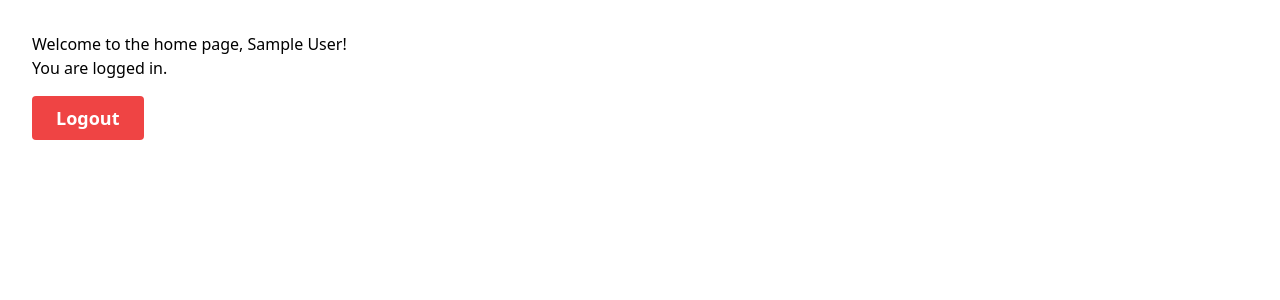
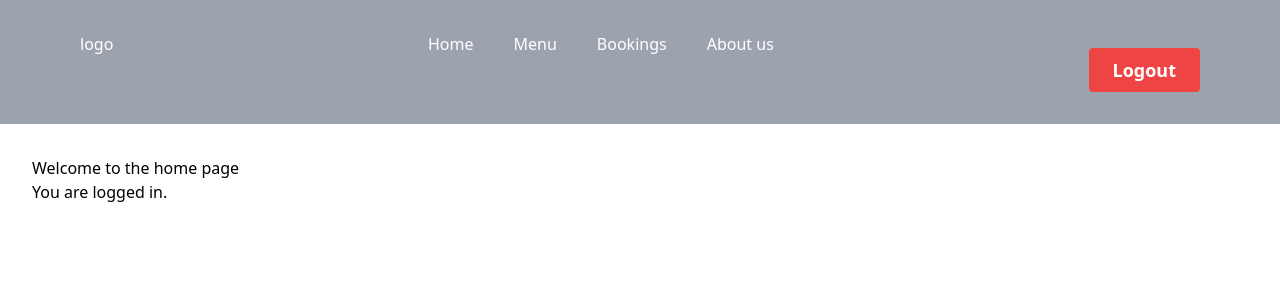
Before and after one commit to mayurpanchal-mindinventory/Restaurant-Management-System, a React (Vite) app in the folder client/: page /Home in a window 1280 px wide. Shown: the top 300 px of the page. Built offline with nearby package versions, Linux system fonts and the light colour scheme; sample sign-in values are in the browser's storage.

Commit message:
working on header section

```diff
--- a/client/src/App.jsx
+++ b/client/src/App.jsx
@@ -10,6 +10,7 @@ import AddRestaurant from "./pages/AddRestaurant";
 import ProtectedRoute, {
   getDashboardRoute,
 } from "./components/auth/ProtectedRoute";
+import HomeLayout from "./components/layout/HomeLayout";
 
 function App() {
   return (
@@ -46,10 +47,12 @@ function App() {
           path="Home"
           element={
             <ProtectedRoute>
-              <Home />
+              <HomeLayout />
             </ProtectedRoute>
           }
-        />
+        >
+          <Route index element={<Home />} />
+        </Route>
 
         <Route path="/dashboard" element={<DashboardRedirect />} />
 
--- /dev/null
+++ b/client/src/components/common/Header.jsx
@@ -0,0 +1,40 @@
+import { useDispatch, useSelector } from "react-redux";
+import { useNavigate } from "react-router-dom";
+import { logout } from "../../slices/authSlice";
+
+function Header(params) {
+  const dispatch = useDispatch();
+  const navigate = useNavigate();
+  const { user } = useSelector((state) => state.auth);
+
+  const handleLogout = () => {
+    dispatch(logout());
+    navigate("/");
+  };
+  return (
+    <>
+      <div className="flex bg-gray-400 text-white px-20 p-8 md:flex-row  justify-between">
+        <div>
+          <h1>logo</h1>
+        </div>
+        <div className="">
+          <ul className="flex flex-row gap-10">
+            <li>Home</li>
+            <li>Menu</li>
+            <li>Bookings</li>
+            <li>About us</li>
+          </ul>
+        </div>
+        <div>
+          <button
+            onClick={handleLogout}
+            className="mt-4 text-white bg-red-500 border-0 py-2 px-6 focus:outline-none hover:bg-red-700 rounded text-lg font-semibold transition duration-200"
+          >
+            Logout
+          </button>
+        </div>
+      </div>
+    </>
+  );
+}
+export default Header;
--- /dev/null
+++ b/client/src/components/layout/HomeLayout.jsx
@@ -0,0 +1,12 @@
+import { Outlet } from "react-router-dom";
+import Header from "../common/Header";
+
+function HomeLayout(params) {
+  return (
+    <>
+      <Header />
+      <Outlet />
+    </>
+  );
+}
+export default HomeLayout;
--- a/client/src/pages/Home.jsx
+++ b/client/src/pages/Home.jsx
@@ -1,29 +1,9 @@
-import { useDispatch, useSelector } from "react-redux";
-import { useNavigate } from "react-router-dom";
-import { logout } from "../slices/authSlice";
-
 function Home() {
-  const dispatch = useDispatch();
-  const navigate = useNavigate();
-  const { user } = useSelector((state) => state.auth);
-
-  const handleLogout = () => {
-    dispatch(logout());
-    navigate("/");
-  };
-
   return (
     <>
       <div className="p-8">
-        <h1>Welcome to the home page, {user?.name || user?.email}!</h1>
+        <h1>Welcome to the home page</h1>
         <p>You are logged in.</p>
-
-        <button
-          onClick={handleLogout}
-          className="mt-4 text-white bg-red-500 border-0 py-2 px-6 focus:outline-none hover:bg-red-700 rounded text-lg font-semibold transition duration-200"
-        >
-          Logout
-        </button>
       </div>
     </>
   );
```
Also changed, not shown: 1 other file (tests, documents, lock files or other folders).
